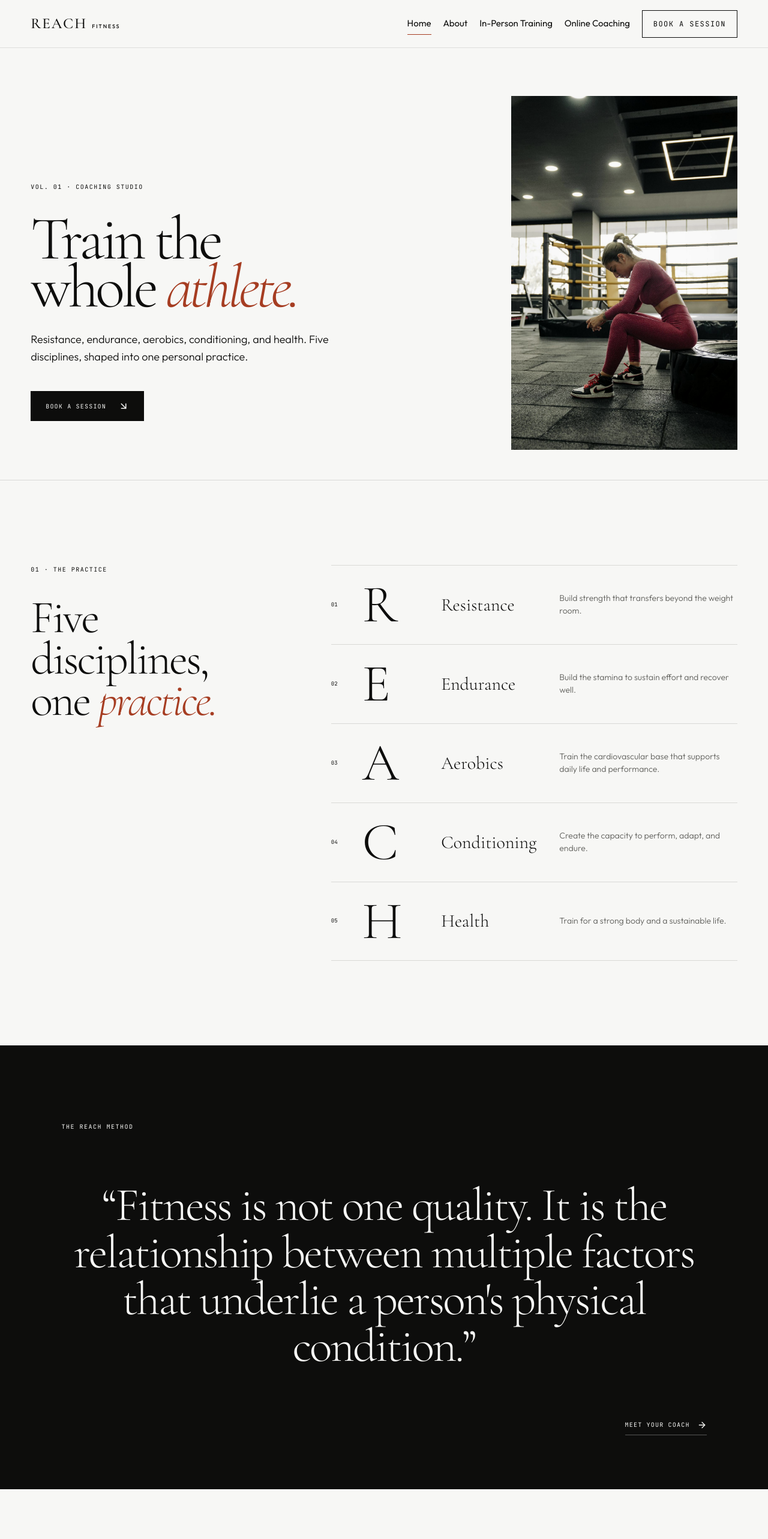
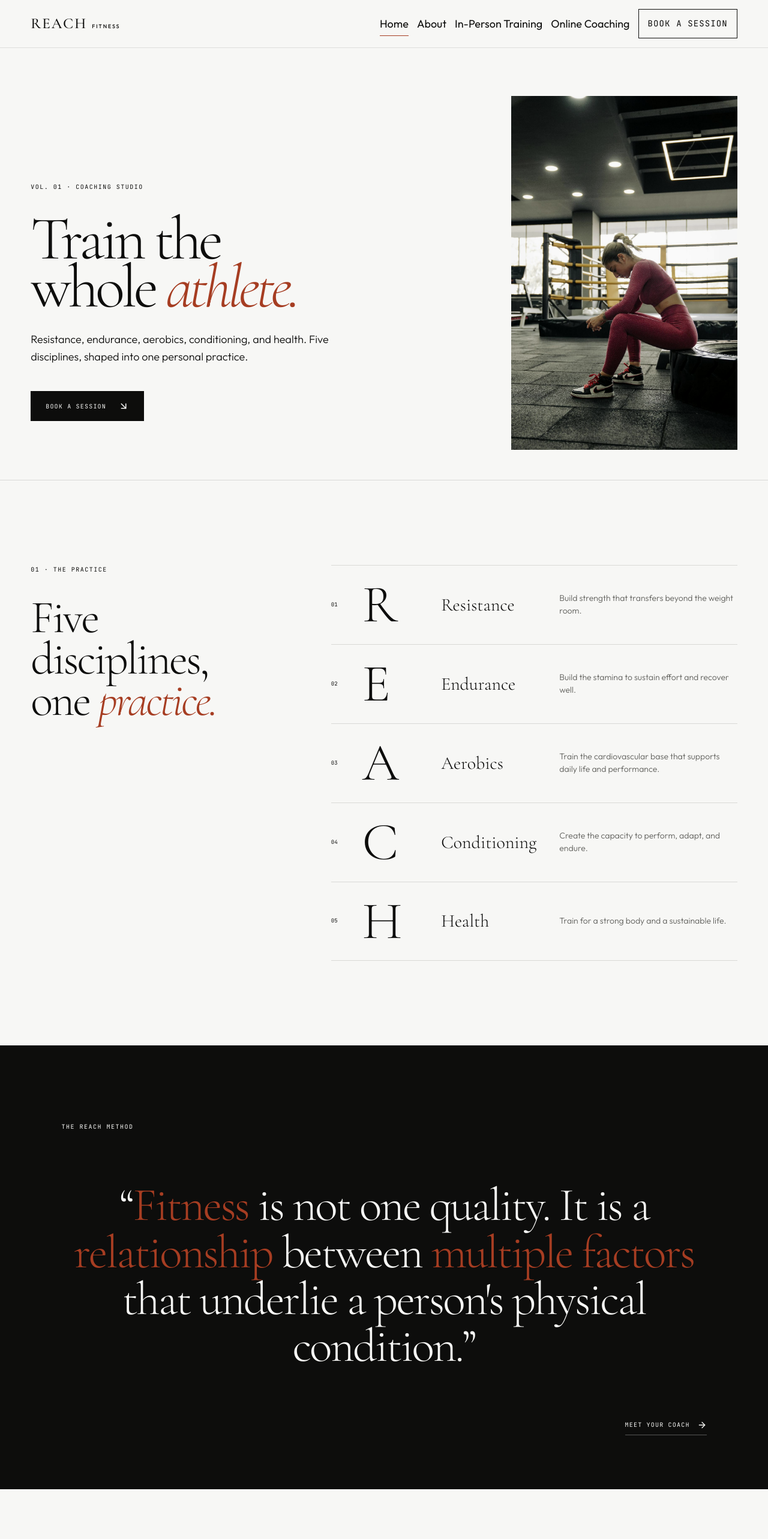
Before and after one commit to sdcamar1/ReachFitness, a React (Vite) app in the folder frontend/: page / in a window 1280 px wide. Shown: the top 2566 px of the page at 60% size. Built offline with nearby package versions, Linux system fonts and the light colour scheme.

Commit message:
Refine method quote and enlarge navigation

```diff
--- a/frontend/src/pages/Home.jsx
+++ b/frontend/src/pages/Home.jsx
@@ -69,8 +69,11 @@ export function Home() {
       <section className="manifesto">
         <p className="eyebrow">THE REACH METHOD</p>
         <blockquote>
-          “Fitness is not one quality. It is the relationship between multiple
-          factors that underlie a person's physical condition.”
+          “<span className="manifesto-accent">Fitness</span> is not one
+          quality. It is a{" "}
+          <span className="manifesto-accent">relationship</span> between{" "}
+          <span className="manifesto-accent">multiple factors</span> that
+          underlie a person's physical condition.”
         </blockquote>
         <Link to="/about" data-testid="manifesto-about">
           Meet your coach <ArrowRight size={16} />
--- a/frontend/src/styles.css
+++ b/frontend/src/styles.css
@@ -99,8 +99,8 @@ img {
   display: flex;
   align-items: center;
   justify-content: flex-end;
-  gap: clamp(12px, 1.55vw, 26px);
-  font-size: 15px;
+  gap: clamp(9px, 1.1vw, 20px);
+  font-size: 18px;
 }
 
 .desktop-nav > a:not(.nav-cta) {
@@ -124,12 +124,12 @@ img {
 }
 
 .nav-cta {
-  padding: 13px 18px;
+  padding: 13px 15px;
   border: 1px solid var(--ink);
   text-transform: uppercase;
-  letter-spacing: 0.12em;
-  font-family: "JetBrains Mono", monospace;
-  font-size: 12px;
+  letter-spacing: 0.08em;
+  font-family: "JetBrains Mono", monospace;
+  font-size: 14px;
   transition: color 250ms ease, background 250ms ease;
 }
 
@@ -387,6 +387,10 @@ em {
   line-height: 1;
   letter-spacing: -0.035em;
   text-align: center;
+}
+
+.manifesto-accent {
+  color: var(--rust);
 }
 
 .manifesto a {
@@ -1445,7 +1449,7 @@ select:focus {
     padding: 18px 0;
     border-bottom: 1px solid var(--line);
     font-family: "Cormorant Garamond", serif;
-    font-size: 37px;
+    font-size: 42px;
   }
 
   .hero {
```
